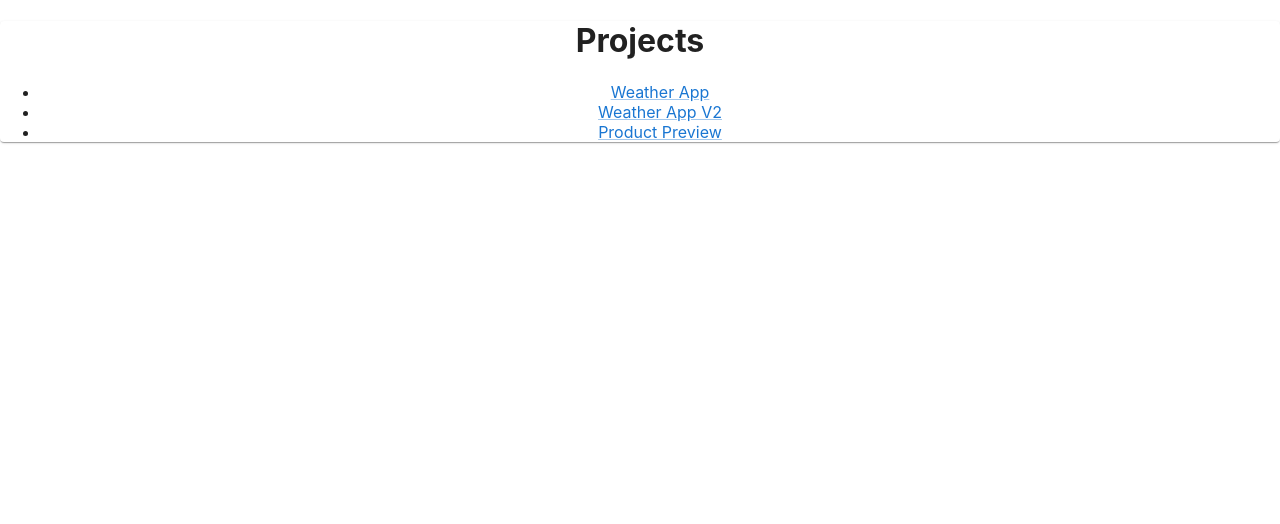
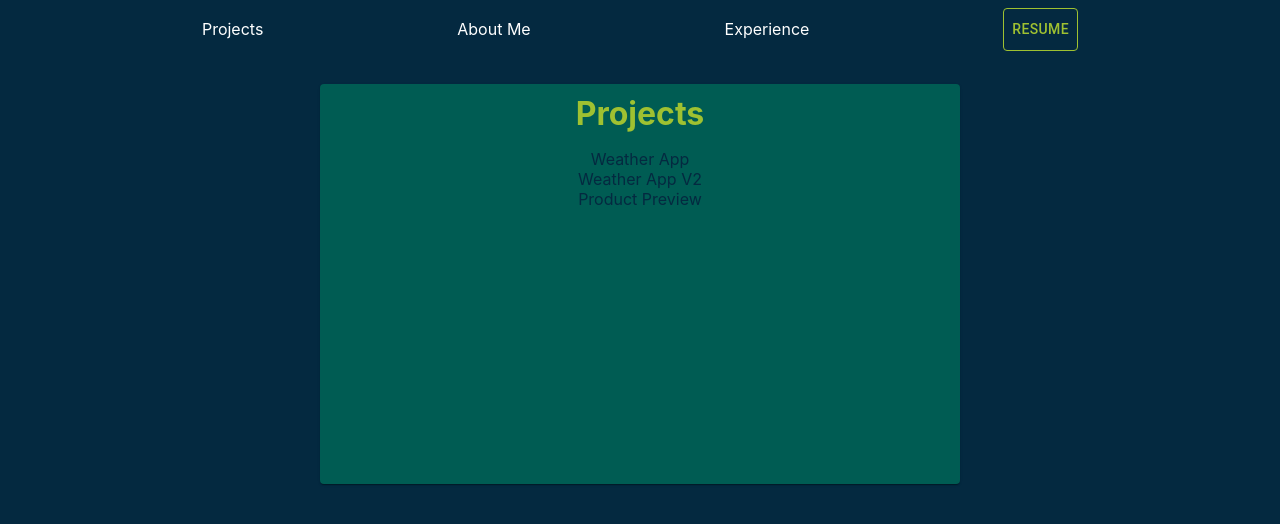
Before and after one commit to KeithLion/portfolio-site, a React (Create React App) app: page /Projects in a window 1280 px wide. Shown: the top 524 px of the page. Built offline with nearby package versions, Linux system fonts and the light colour scheme.

Commit message:
created links to the each project and styled the page

```diff
--- a/src/Views/Projects.js
+++ b/src/Views/Projects.js
@@ -1,4 +1,5 @@
 import React from 'react'
+import NavBar from '../components/Nav'
 import Box from '@mui/material/Box'
 import Paper from '@mui/material/Paper'
 import Link from '@mui/material/Link'
@@ -6,21 +7,43 @@ import Link from '@mui/material/Link'
 
 const Projects = (props) => {
 
+    var styling={
+        ulStyle:{
+            listStyle:'none',
+            paddingLeft:0,
+        },
+        liStyle:{
+            textDecoration:'none',
+            color:'#042940'
+        },
+        box:{
+            backgroundColor:'#042940',
+            width:'100%',
+            height:'100vh',
+            display:'flex',
+            alignItems:'flexStart',
+            justifyContent:'center'
+        }
+    }
+
 
 
     return(
+<div>
 
-        <Box>
-            <Paper>
-            <h1>Projects</h1>
-            <ul sx={{listStyle:'none'}}>
-                <li><Link href='https://priceless-leavitt-6b998e.netlify.app/' target='_blank'>Weather App</Link></li>
-                <li><Link href='https://cosmic-starburst-be934d.netlify.app/' target='_blank'>Weather App V2</Link></li>
-                <li><Link href='https://starlit-puffpuff-ad7e05.netlify.app/' target='_blank'>Product Preview</Link></li>
+            <NavBar />
+        <Box sx={styling.box}>
+            <Paper style={{backgroundColor:'#005C53',width:'50%',height:'50%', marginTop:25}}>
+            <h1 style={{color:'#9FC131',margin:10}}>Projects</h1>
+            <ul style={styling.ulStyle}>
+                <li><Link style={styling.liStyle} href='https://priceless-leavitt-6b998e.netlify.app/' target='_blank'>Weather App</Link></li>
+                <li><Link style={styling.liStyle} href='https://cosmic-starburst-be934d.netlify.app/' target='_blank'>Weather App V2</Link></li>
+                <li><Link style={styling.liStyle} href='https://starlit-puffpuff-ad7e05.netlify.app/' target='_blank'>Product Preview</Link></li>
 
             </ul>
             </Paper>
         </Box>
+</div>
     )
 }
 
```
